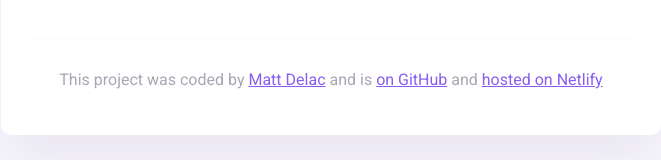
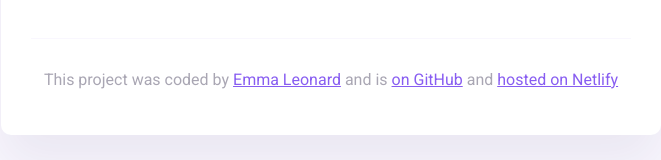
Before and after one commit to leonardemma32/my-project-weather-app, a plain HTML site: page index.html in a window 1280 px wide. Shown: the part 325-485 px from the top of the page, without its empty margins (309-970 px from the left). Drawn offline with nearby package versions, Linux system fonts and the light colour scheme.

Commit message:
Added link to my linkedln profile

```diff
--- a/index.html
+++ b/index.html
@@ -49,7 +49,10 @@
       <footer>
         <p>
           This project was coded by
-          <a href="#" target="_blank">Matt Delac</a> and is
+          <a href="linkedin.com/in/emma-leonard-460439244" target="_blank"
+            >Emma Leonard</a
+          >
+          and is
           <a
             href="https://github.com/leonardemma32/my-project-weather-app"
             target="_blank"
```
